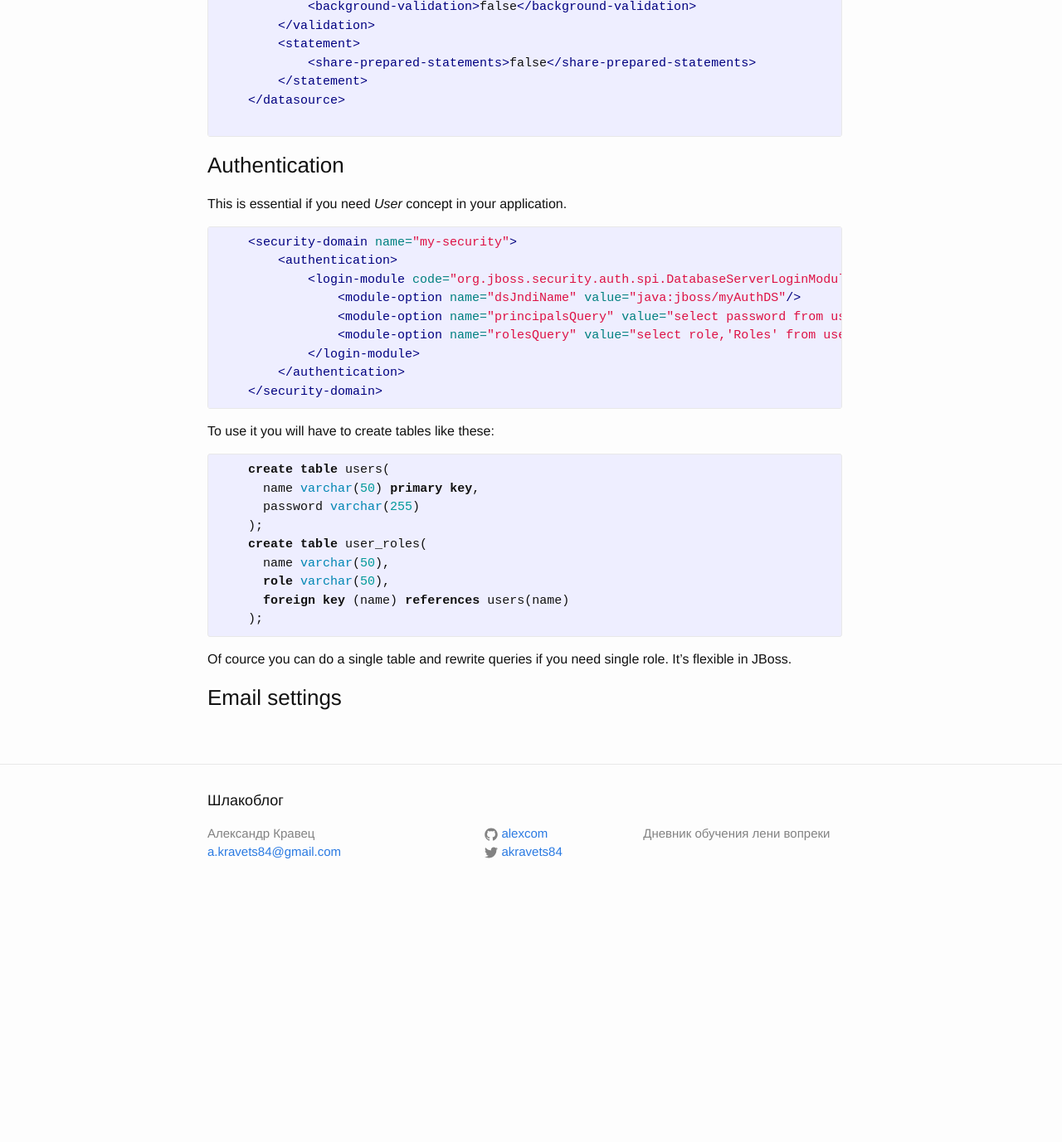
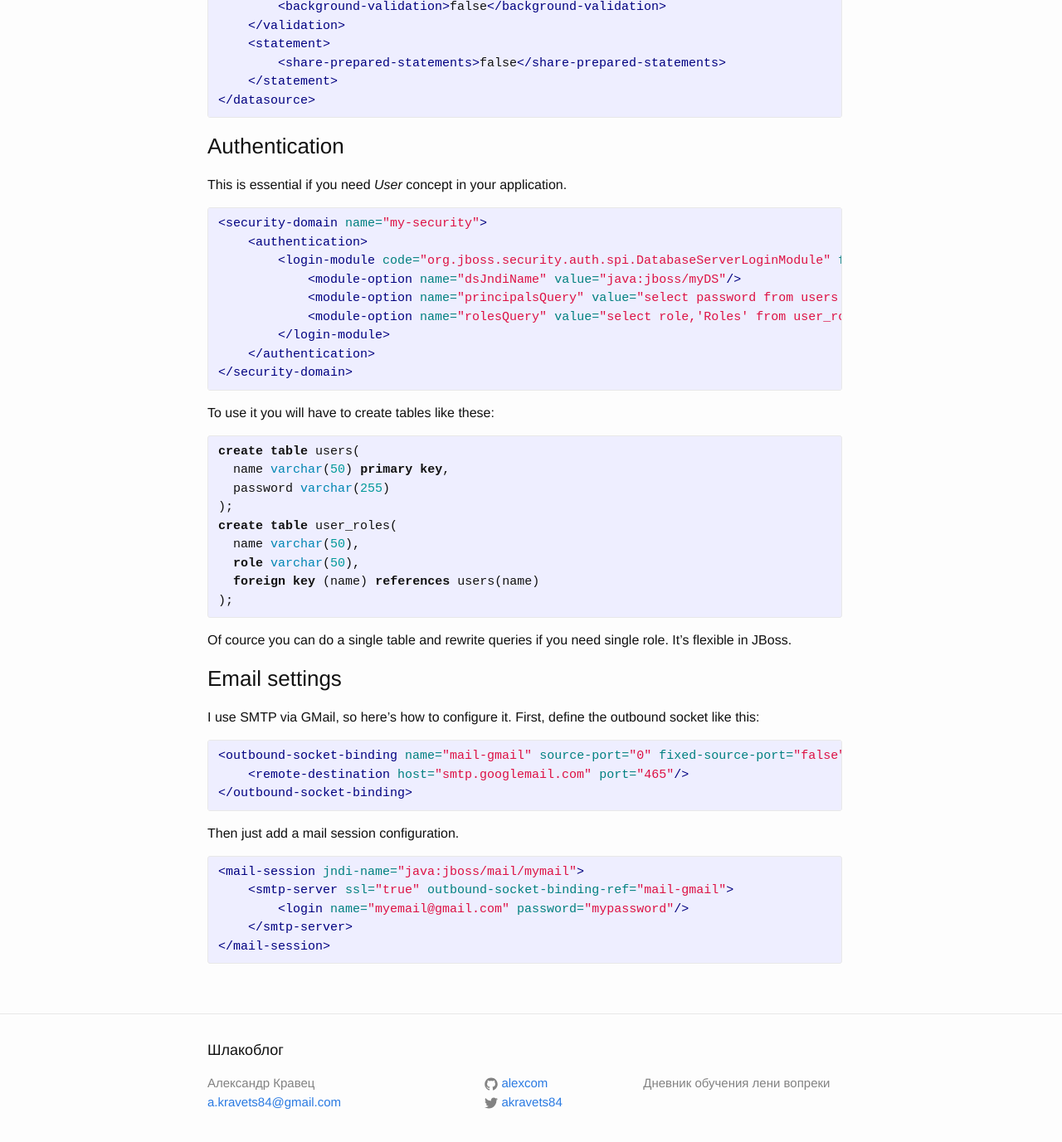
Before and after one commit to alexcom/alexcom.github.io, a Jekyll site: the page built from _posts/2015-12-23-jboss-common-settings.md, in a window 1280 px wide and 1400 px high, scrolled down 703 px. Shown: the top 1377 px of the window at 83% size. Built offline with Jekyll 4.4.1, drawn with Linux system fonts in a browser that asks for light colours; comment, search, counter and statistics services are not loaded; before the commit the page ends 1802 px from its top, so only the background shows below that.

Commit message:
added mail config

```diff
--- a/_posts/2015-12-23-jboss-common-settings.md
+++ b/_posts/2015-12-23-jboss-common-settings.md
@@ -16,55 +16,72 @@ to remind myself about some often used features of JBoss application server( ver
 The first and main snippet is the DataSource. Everyone knows how to set it up, so I won't explain it in detail. In particular you'll have to google how to add jdbc driver :-).
 
 {% highlight xml %}
-
-    <datasource jta="false" jndi-name="java:jboss/myDS" pool-name="myPool" enabled="true" use-ccm="false">
-        <connection-url>jdbc:postgresql://localhost/myDB</connection-url>
-        <driver-class>org.postgresql.Driver</driver-class>
-        <driver>postgresql</driver>
-        <security>
-            <user-name>postgres</user-name>
-            <password>postgres</password>
-        </security>
-        <validation>
-            <validate-on-match>false</validate-on-match>
-            <background-validation>false</background-validation>
-        </validation>
-        <statement>
-            <share-prepared-statements>false</share-prepared-statements>
-        </statement>
-    </datasource>
-
+<datasource jta="false" jndi-name="java:jboss/myDS" pool-name="myPool" enabled="true" use-ccm="false">
+    <connection-url>jdbc:postgresql://localhost/myDB</connection-url>
+    <driver-class>org.postgresql.Driver</driver-class>
+    <driver>postgresql</driver>
+    <security>
+        <user-name>postgres</user-name>
+        <password>postgres</password>
+    </security>
+    <validation>
+        <validate-on-match>false</validate-on-match>
+        <background-validation>false</background-validation>
+    </validation>
+    <statement>
+        <share-prepared-statements>false</share-prepared-statements>
+    </statement>
+</datasource>
 {% endhighlight %}
 
 ###Authentication
 This is essential if you need *User* concept in your application.
 
 {% highlight xml %}
-    <security-domain name="my-security">
-        <authentication>
-            <login-module code="org.jboss.security.auth.spi.DatabaseServerLoginModule" flag="required">
-                <module-option name="dsJndiName" value="java:jboss/myAuthDS"/>
-                <module-option name="principalsQuery" value="select password from users where name=?"/>
-                <module-option name="rolesQuery" value="select role,'Roles' from user_roles where name=?"/>
-            </login-module>
-        </authentication>
-    </security-domain>
+<security-domain name="my-security">
+    <authentication>
+        <login-module code="org.jboss.security.auth.spi.DatabaseServerLoginModule" flag="required">
+            <module-option name="dsJndiName" value="java:jboss/myDS"/>
+            <module-option name="principalsQuery" value="select password from users where name=?"/>
+            <module-option name="rolesQuery" value="select role,'Roles' from user_roles where name=?"/>
+        </login-module>
+    </authentication>
+</security-domain>
 {% endhighlight %}
 
 To use it you will have to create tables like these:
 
 {% highlight sql %}
-    create table users(
-      name varchar(50) primary key,
-      password varchar(255)
-    );
-    create table user_roles(
-      name varchar(50),
-      role varchar(50),
-      foreign key (name) references users(name)
-    );
+create table users(
+  name varchar(50) primary key,
+  password varchar(255)
+);
+create table user_roles(
+  name varchar(50),
+  role varchar(50),
+  foreign key (name) references users(name)
+);
 {% endhighlight %}
 
 Of cource you can do a single table and rewrite queries if you need single role. It's flexible in JBoss.
 
 ###Email settings
+
+I use SMTP via GMail, so here's how to configure it.
+First, define the outbound socket like this:
+
+{% highlight xml %}
+<outbound-socket-binding name="mail-gmail" source-port="0" fixed-source-port="false">
+    <remote-destination host="smtp.googlemail.com" port="465"/>
+</outbound-socket-binding>
+{% endhighlight %}
+
+Then just add a mail session configuration.
+
+{% highlight xml %}
+<mail-session jndi-name="java:jboss/mail/mymail">
+    <smtp-server ssl="true" outbound-socket-binding-ref="mail-gmail">
+        <login name="myemail@gmail.com" password="mypassword"/>
+    </smtp-server>
+</mail-session>
+{% endhighlight %}
```
